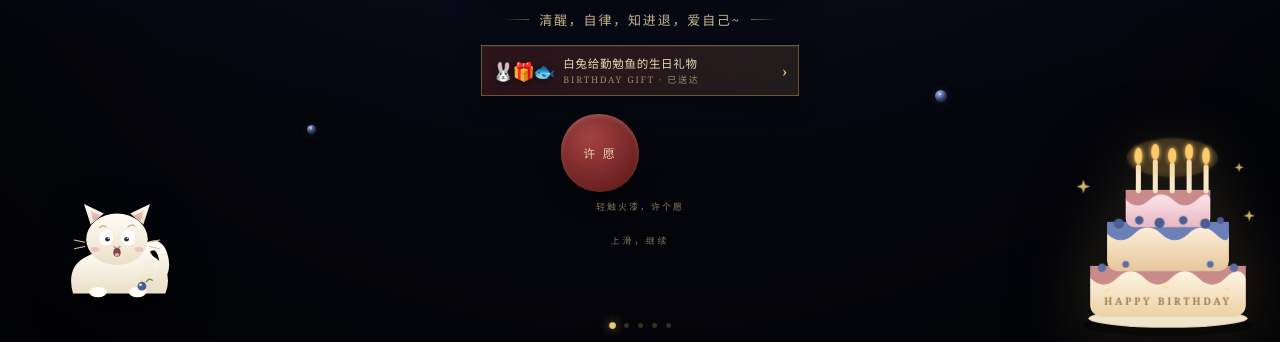
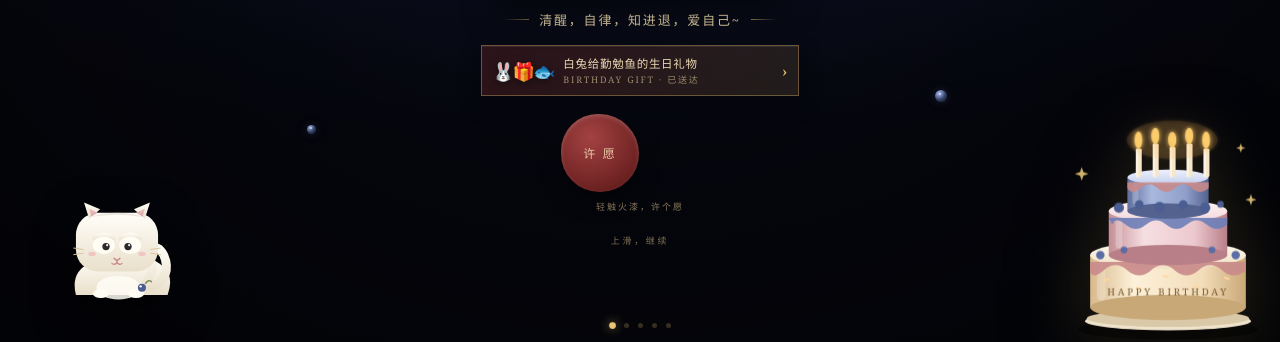
Before and after one commit to xiao-tu1/menu-mail, a plain HTML site: page docs/season-idv/index.html in a window 1280 px wide. Shown: the part 458-800 px from the top of the page. Drawn offline with Linux system fonts and the light colour scheme.

Commit message:
idv: Bajiao cat + 3D cake

```diff
--- a/docs/season-idv/index.html
+++ b/docs/season-idv/index.html
@@ -364,30 +364,47 @@
   <span class="berry" style="left:24%;bottom:26%;width:9px;height:9px"></span>
   <span class="berry" style="right:26%;bottom:30%;width:12px;height:12px"></span>
 
-  <svg class="cake" viewBox="0 0 260 250" aria-hidden="true">
+  <svg class="cake" viewBox="0 0 260 270" aria-hidden="true">
     <defs>
-      <linearGradient id="ca" x1="0" y1="0" x2="0" y2="1"><stop offset="0" stop-color="#fff7e6"/><stop offset="1" stop-color="#ecd2a6"/></linearGradient>
-      <linearGradient id="cb" x1="0" y1="0" x2="0" y2="1"><stop offset="0" stop-color="#fff2df"/><stop offset="1" stop-color="#e6c79b"/></linearGradient>
-      <linearGradient id="cc" x1="0" y1="0" x2="0" y2="1"><stop offset="0" stop-color="#ffe9ee"/><stop offset="1" stop-color="#e9b8c3"/></linearGradient>
-      <linearGradient id="cd" x1="0" y1="0" x2="0" y2="1"><stop offset="0" stop-color="#c3d0f2"/><stop offset="1" stop-color="#6d7fb8"/></linearGradient>
+      <linearGradient id="sideA" x1="0" y1="0" x2="1" y2="0"><stop offset="0" stop-color="#d8b98c"/><stop offset=".28" stop-color="#fdf1da"/><stop offset=".72" stop-color="#f3ddba"/><stop offset="1" stop-color="#c9a877"/></linearGradient>
+      <linearGradient id="topA" x1="0" y1="0" x2="0" y2="1"><stop offset="0" stop-color="#fffaf0"/><stop offset="1" stop-color="#f0e2c6"/></linearGradient>
+      <linearGradient id="sideB" x1="0" y1="0" x2="1" y2="0"><stop offset="0" stop-color="#c58f96"/><stop offset=".3" stop-color="#f6dfe2"/><stop offset=".72" stop-color="#ecc9cf"/><stop offset="1" stop-color="#b97f88"/></linearGradient>
+      <linearGradient id="topB" x1="0" y1="0" x2="0" y2="1"><stop offset="0" stop-color="#fff4f5"/><stop offset="1" stop-color="#f2d8dc"/></linearGradient>
+      <linearGradient id="sideC" x1="0" y1="0" x2="1" y2="0"><stop offset="0" stop-color="#5f6f9e"/><stop offset=".3" stop-color="#a9b8dd"/><stop offset=".72" stop-color="#8f9fc9"/><stop offset="1" stop-color="#53628f"/></linearGradient>
+      <linearGradient id="topC" x1="0" y1="0" x2="0" y2="1"><stop offset="0" stop-color="#eef2ff"/><stop offset="1" stop-color="#c3cfec"/></linearGradient>
       <filter id="glow"><feGaussianBlur stdDeviation="3.2" result="b"/><feMerge><feMergeNode in="b"/><feMergeNode in="SourceGraphic"/></feMerge></filter>
     </defs>
-    <ellipse cx="130" cy="232" rx="100" ry="13" fill="rgba(0,0,0,.42)"/>
-    <ellipse cx="130" cy="224" rx="94" ry="11" fill="#efe3cc"/>
-    <rect x="38" y="164" width="184" height="58" rx="14" fill="url(#ca)"/>
-    <path d="M38 176 q16 16 32 0 t32 0 t32 0 t32 0 t32 0 t24 0 v-14 h-184 z" fill="#c98a8a"/>
-    <rect x="58" y="112" width="144" height="56" rx="12" fill="url(#cb)"/>
-    <path d="M58 124 q16 15 32 0 t32 0 t32 0 t32 0 t16 0 v-14 h-144 z" fill="#6d7fb8"/>
-    <rect x="80" y="74" width="100" height="42" rx="10" fill="url(#cc)"/>
-    <path d="M80 84 q14 13 28 0 t28 0 t28 0 t16 0 v-12 h-100 z" fill="#c98a8a"/>
+    <ellipse cx="130" cy="256" rx="106" ry="12" fill="rgba(0,0,0,.45)"/>
+    <ellipse cx="130" cy="246" rx="98" ry="11" fill="#efe3cc"/>
+    <ellipse cx="130" cy="243" rx="96" ry="10" fill="#d9c9a8"/>
+    <rect x="38" y="168" width="184" height="62" fill="url(#sideA)"/>
+    <ellipse cx="130" cy="230" rx="92" ry="15" fill="#c9a877"/>
+    <ellipse cx="130" cy="168" rx="92" ry="16" fill="url(#topA)"/>
+    <rect x="46" y="176" width="10" height="46" rx="5" fill="#fff" opacity=".22"/>
+    <path d="M38 176 h184 v10 q-14 12 -28 0 t-28 0 t-28 0 t-28 0 t-28 0 t-28 0 t-16 0 z" fill="#c98a8a" opacity=".9"/>
+    <rect x="60" y="116" width="140" height="52" fill="url(#sideB)"/>
+    <ellipse cx="130" cy="168" rx="70" ry="12" fill="#b97f88"/>
+    <ellipse cx="130" cy="116" rx="70" ry="13" fill="url(#topB)"/>
+    <rect x="68" y="124" width="8" height="36" rx="4" fill="#fff" opacity=".25"/>
+    <path d="M60 124 h140 v8 q-12 10 -24 0 t-24 0 t-24 0 t-24 0 t-24 0 t-16 0 z" fill="#6d7fb8" opacity=".9"/>
+    <rect x="82" y="76" width="96" height="40" fill="url(#sideC)"/>
+    <ellipse cx="130" cy="116" rx="48" ry="9" fill="#53628f"/>
+    <ellipse cx="130" cy="76" rx="48" ry="9" fill="url(#topC)"/>
+    <rect x="88" y="82" width="7" height="26" rx="3.5" fill="#fff" opacity=".22"/>
+    <path d="M82 82 h96 v7 q-10 9 -20 0 t-20 0 t-20 0 t-20 0 t-16 0 z" fill="#c98a8a" opacity=".9"/>
     <g>
-      <rect x="92" y="42" width="6" height="34" rx="3" fill="#f6e7c8"/>
-      <rect x="112" y="36" width="6" height="40" rx="3" fill="#f6e7c8"/>
-      <rect x="132" y="40" width="6" height="36" rx="3" fill="#f6e7c8"/>
-      <rect x="152" y="36" width="6" height="40" rx="3" fill="#f6e7c8"/>
-      <rect x="172" y="42" width="6" height="34" rx="3" fill="#f6e7c8"/>
+      <rect x="92" y="42" width="7" height="34" rx="2" fill="#f6e7c8"/>
+      <rect x="92" y="42" width="3" height="34" fill="#fff" opacity=".5"/>
+      <rect x="112" y="36" width="7" height="40" rx="2" fill="#f6e7c8"/>
+      <rect x="112" y="36" width="3" height="40" fill="#fff" opacity=".5"/>
+      <rect x="132" y="40" width="7" height="36" rx="2" fill="#f6e7c8"/>
+      <rect x="132" y="40" width="3" height="36" fill="#fff" opacity=".5"/>
+      <rect x="152" y="36" width="7" height="40" rx="2" fill="#f6e7c8"/>
+      <rect x="152" y="36" width="3" height="40" fill="#fff" opacity=".5"/>
+      <rect x="172" y="42" width="7" height="34" rx="2" fill="#f6e7c8"/>
+      <rect x="172" y="42" width="3" height="34" fill="#fff" opacity=".5"/>
     </g>
-    <ellipse class="flameGlow" cx="135" cy="34" rx="52" ry="22" fill="rgba(255,190,90,.18)" filter="url(#glow)"/>
+    <ellipse class="flameGlow" cx="135" cy="32" rx="52" ry="22" fill="rgba(255,190,90,.18)" filter="url(#glow)"/>
     <g filter="url(#glow)">
       <ellipse class="flame f1" cx="95" cy="34" rx="5" ry="9" fill="#ffcf6e"/>
       <ellipse class="flame f2" cx="115" cy="28" rx="5" ry="9" fill="#ffcf6e"/>
@@ -400,58 +417,61 @@
       <circle cx="148" cy="108" r="5"/><circle cx="174" cy="112" r="6"/><circle cx="192" cy="108" r="4"/>
     </g>
     <g fill="#5b6da6">
-      <circle cx="52" cy="164" r="5"/><circle cx="208" cy="164" r="5"/><circle cx="80" cy="160" r="4"/><circle cx="180" cy="160" r="4"/>
+      <circle cx="50" cy="168" r="5"/><circle cx="210" cy="168" r="5"/><circle cx="78" cy="162" r="4"/><circle cx="182" cy="162" r="4"/>
     </g>
     <g fill="#ffd9a0">
-      <rect x="54" y="190" width="7" height="2.4" rx="1" transform="rotate(-18 57 191)"/>
-      <rect x="92" y="200" width="7" height="2.4" rx="1" transform="rotate(14 95 201)"/>
-      <rect x="160" y="198" width="7" height="2.4" rx="1" transform="rotate(-10 163 199)"/>
-      <rect x="196" y="188" width="7" height="2.4" rx="1" transform="rotate(20 199 189)"/>
-      <rect x="124" y="186" width="7" height="2.4" rx="1" transform="rotate(6 127 187)"/>
+      <rect x="54" y="196" width="7" height="2.4" rx="1" transform="rotate(-18 57 197)"/>
+      <rect x="92" y="206" width="7" height="2.4" rx="1" transform="rotate(14 95 207)"/>
+      <rect x="160" y="204" width="7" height="2.4" rx="1" transform="rotate(-10 163 205)"/>
+      <rect x="196" y="194" width="7" height="2.4" rx="1" transform="rotate(20 199 195)"/>
+      <rect x="124" y="192" width="7" height="2.4" rx="1" transform="rotate(6 127 193)"/>
     </g>
-    <text x="130" y="208" text-anchor="middle" font-family="Georgia,serif" font-size="12" fill="#7a5c2e" letter-spacing="3.4">HAPPY BIRTHDAY</text>
+    <text x="130" y="216" text-anchor="middle" font-family="Georgia,serif" font-size="11.5" fill="#7a5c2e" letter-spacing="3.2">HAPPY BIRTHDAY</text>
     <g fill="#e8c877" opacity=".9">
-      <path d="M30 60 l2 6 l6 2 l-6 2 l-2 6 l-2 -6 l-6 -2 l6 -2 z"/>
-      <path d="M226 96 l1.6 5 l5 1.6 l-5 1.6 l-1.6 5 l-1.6 -5 l-5 -1.6 l5 -1.6 z"/>
-      <path d="M214 40 l1.4 4 l4 1.4 l-4 1.4 l-1.4 4 l-1.4 -4 l-4 -1.4 l4 -1.4 z"/>
+      <path d="M28 64 l2 6 l6 2 l-6 2 l-2 6 l-2 -6 l-6 -2 l6 -2 z"/>
+      <path d="M228 96 l1.6 5 l5 1.6 l-5 1.6 l-1.6 5 l-1.6 -5 l-5 -1.6 l5 -1.6 z"/>
+      <path d="M216 36 l1.4 4 l4 1.4 l-4 1.4 l-1.4 4 l-1.4 -4 l-4 -1.4 l4 -1.4 z"/>
     </g>
   </svg>
 
   <svg class="cat" viewBox="0 0 180 170" aria-hidden="true">
     <defs>
-      <linearGradient id="fur2" x1="0" y1="0" x2="0" y2="1"><stop offset="0" stop-color="#fffdf6"/><stop offset="1" stop-color="#eadfc8"/></linearGradient>
-      <linearGradient id="ear2" x1="0" y1="0" x2="0" y2="1"><stop offset="0" stop-color="#f3c6c6"/><stop offset="1" stop-color="#dda0a0"/></linearGradient>
+      <linearGradient id="bft" x1="0" y1="0" x2="0" y2="1"><stop offset="0" stop-color="#fffef8"/><stop offset="1" stop-color="#e9dfcb"/></linearGradient>
+      <linearGradient id="bfe" x1="0" y1="0" x2="0" y2="1"><stop offset="0" stop-color="#f0c9c9"/><stop offset="1" stop-color="#d9a3a3"/></linearGradient>
     </defs>
     <ellipse cx="92" cy="158" rx="56" ry="7" fill="rgba(0,0,0,.3)"/>
-    <path d="M30 148 q-10 -36 18 -50 q20 -12 46 -12 q36 0 54 18 q18 18 8 44 z" fill="url(#fur2)"/>
-    <path d="M132 140 q30 -16 20 -46 q-6 -16 -18 -10 q-9 5 -3 13 q10 14 -6 34" fill="none" stroke="url(#fur2)" stroke-width="13" stroke-linecap="round"/>
-    <ellipse cx="90" cy="74" rx="42" ry="35" fill="url(#fur2)"/>
-    <path d="M54 54 l-9 -28 l27 13 z" fill="url(#fur2)"/>
-    <path d="M126 54 l9 -28 l-27 13 z" fill="url(#fur2)"/>
-    <path d="M58 49 l-4 -14 l14 7 z" fill="url(#ear2)"/>
-    <path d="M122 49 l4 -14 l-14 7 z" fill="url(#ear2)"/>
+    <path d="M34 150 q-8 -32 20 -44 q24 -10 50 -10 q34 0 50 16 q14 14 5 38 z" fill="url(#bft)"/>
+    <ellipse cx="92" cy="140" rx="30" ry="16" fill="#fffdf6" opacity=".85"/>
+    <path d="M136 142 q30 -18 18 -46 q-8 -16 -20 -8 q-8 6 0 13 q10 12 -4 32" fill="none" stroke="url(#bft)" stroke-width="12" stroke-linecap="round"/>
+    <rect x="34" y="38" width="112" height="80" rx="30" fill="url(#bft)"/>
+    <path d="M52 44 q38 -12 76 0 q-38 -7 -76 0" fill="#ded6c6" opacity=".55"/>
+    <path d="M52 46 l-7 -22 l22 9 z" fill="url(#bft)"/>
+    <path d="M128 46 l7 -22 l-22 9 z" fill="url(#bft)"/>
+    <path d="M55 43 l-3 -11 l12 6 z" fill="url(#bfe)"/>
+    <path d="M125 43 l3 -11 l-12 6 z" fill="url(#bfe)"/>
     <g>
-      <ellipse cx="75" cy="72" rx="9.5" ry="10.5" fill="#fff"/>
-      <ellipse cx="105" cy="72" rx="9.5" ry="10.5" fill="#fff"/>
-      <circle cx="77" cy="74" r="3.2" fill="#2b2b2b"/>
-      <circle cx="103" cy="74" r="3.2" fill="#2b2b2b"/>
-      <circle cx="78" cy="72.5" r="1" fill="#fff"/>
-      <circle cx="104" cy="72.5" r="1" fill="#fff"/>
+      <ellipse cx="72" cy="82" rx="15" ry="12" fill="#fffdf4"/>
+      <ellipse cx="108" cy="82" rx="15" ry="12" fill="#fffdf4"/>
+      <circle cx="75" cy="84" r="5" fill="#2b2b2b"/>
+      <circle cx="105" cy="84" r="5" fill="#2b2b2b"/>
+      <circle cx="76.6" cy="82" r="1.4" fill="#fff"/>
+      <circle cx="106.6" cy="82" r="1.4" fill="#fff"/>
     </g>
-    <path d="M66 58 q5 -4 9 -1 M105 57 q5 -4 9 -1" stroke="#cdb794" stroke-width="2" fill="none" stroke-linecap="round"/>
-    <ellipse cx="60" cy="88" rx="6" ry="3.4" fill="#f0b6b6" opacity=".75"/>
-    <ellipse cx="120" cy="88" rx="6" ry="3.4" fill="#f0b6b6" opacity=".75"/>
-    <path d="M86 84 l4 3 l4 -3" fill="none" stroke="#c98a8a" stroke-width="2" stroke-linecap="round"/>
-    <ellipse cx="90" cy="92" rx="5" ry="6" fill="#7a4a4a"/>
-    <ellipse cx="90" cy="95" rx="3" ry="2.4" fill="#f2a0a0"/>
-    <g stroke="#d9c39c" stroke-width="1.4" stroke-linecap="round">
-      <path d="M46 78 l-14 -3 M46 84 l-14 3 M134 78 l14 -3 M134 84 l14 3"/>
+    <path d="M57 76 q15 -11 30 0 v-7 q-15 -8 -30 0 z" fill="url(#bft)"/>
+    <path d="M123 76 q-15 -11 -30 0 v-7 q15 -8 30 0 z" fill="url(#bft)"/>
+    <path d="M86 100 l4 3 l4 -3" fill="none" stroke="#c98a8a" stroke-width="2" stroke-linecap="round"/>
+    <path d="M90 103 v3" stroke="#c98a8a" stroke-width="1.8" stroke-linecap="round"/>
+    <path d="M90 106 q-4 4 -7 1 M90 106 q4 4 7 1" stroke="#c98a8a" stroke-width="1.6" fill="none" stroke-linecap="round"/>
+    <ellipse cx="56" cy="94" rx="5" ry="2.8" fill="#f0b6b6" opacity=".7"/>
+    <ellipse cx="124" cy="94" rx="5" ry="2.8" fill="#f0b6b6" opacity=".7"/>
+    <g stroke="#d9c39c" stroke-width="1.3" stroke-linecap="round">
+      <path d="M44 88 l-13 -2 M44 93 l-13 2 M136 88 l13 -2 M136 93 l13 2"/>
     </g>
-    <ellipse cx="64" cy="146" rx="12" ry="7" fill="#fffdf4"/>
-    <ellipse cx="118" cy="146" rx="12" ry="7" fill="#fffdf4"/>
-    <circle cx="124" cy="138" r="6" fill="#4b5d92"/>
-    <circle cx="122" cy="136" r="1.8" fill="#fff"/>
-    <path d="M130 132 q4 -6 8 -2" stroke="#7a8a5a" stroke-width="2" fill="none" stroke-linecap="round"/>
+    <ellipse cx="68" cy="148" rx="11" ry="6" fill="#fffdf4"/>
+    <ellipse cx="116" cy="148" rx="11" ry="6" fill="#fffdf4"/>
+    <circle cx="124" cy="140" r="5.5" fill="#4b5d92"/>
+    <circle cx="122.2" cy="138.2" r="1.6" fill="#fff"/>
+    <path d="M129 134 q4 -6 8 -2" stroke="#7a8a5a" stroke-width="2" fill="none" stroke-linecap="round"/>
   </svg>
 </div>
 
```
